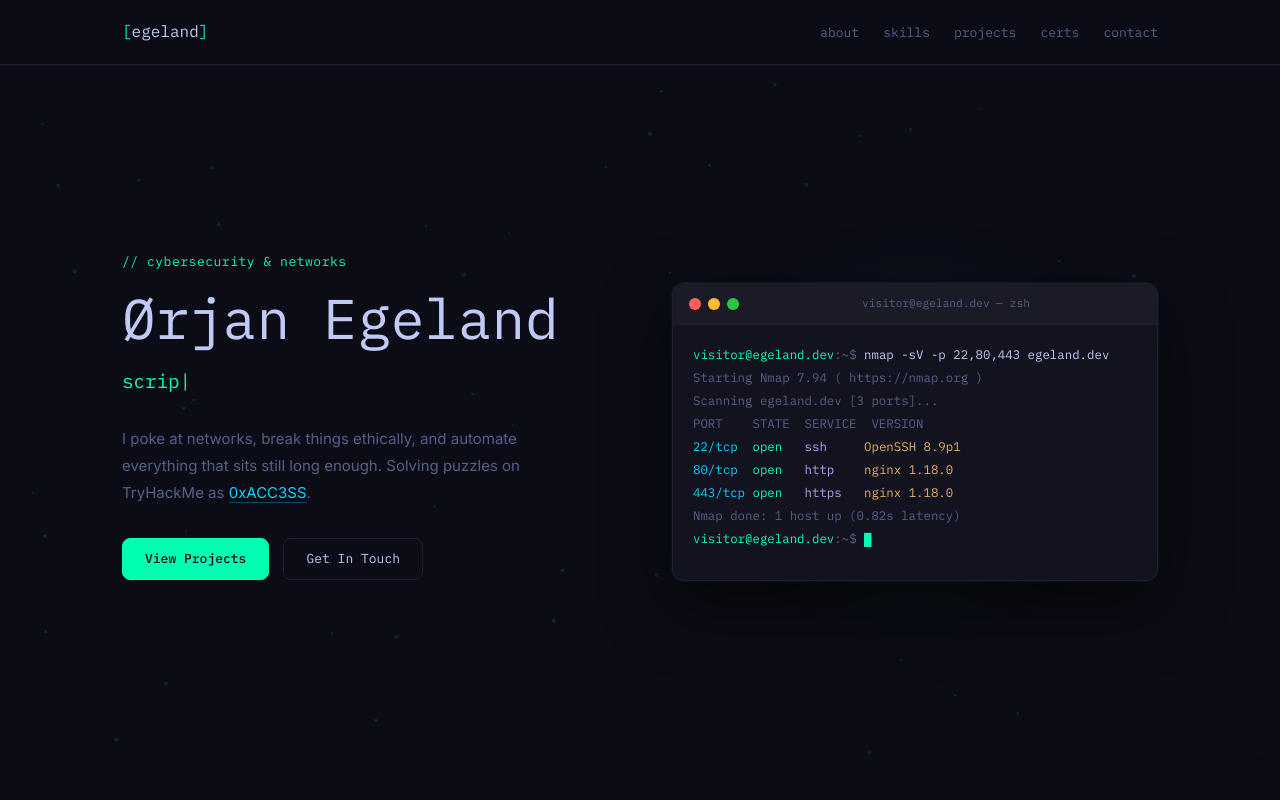
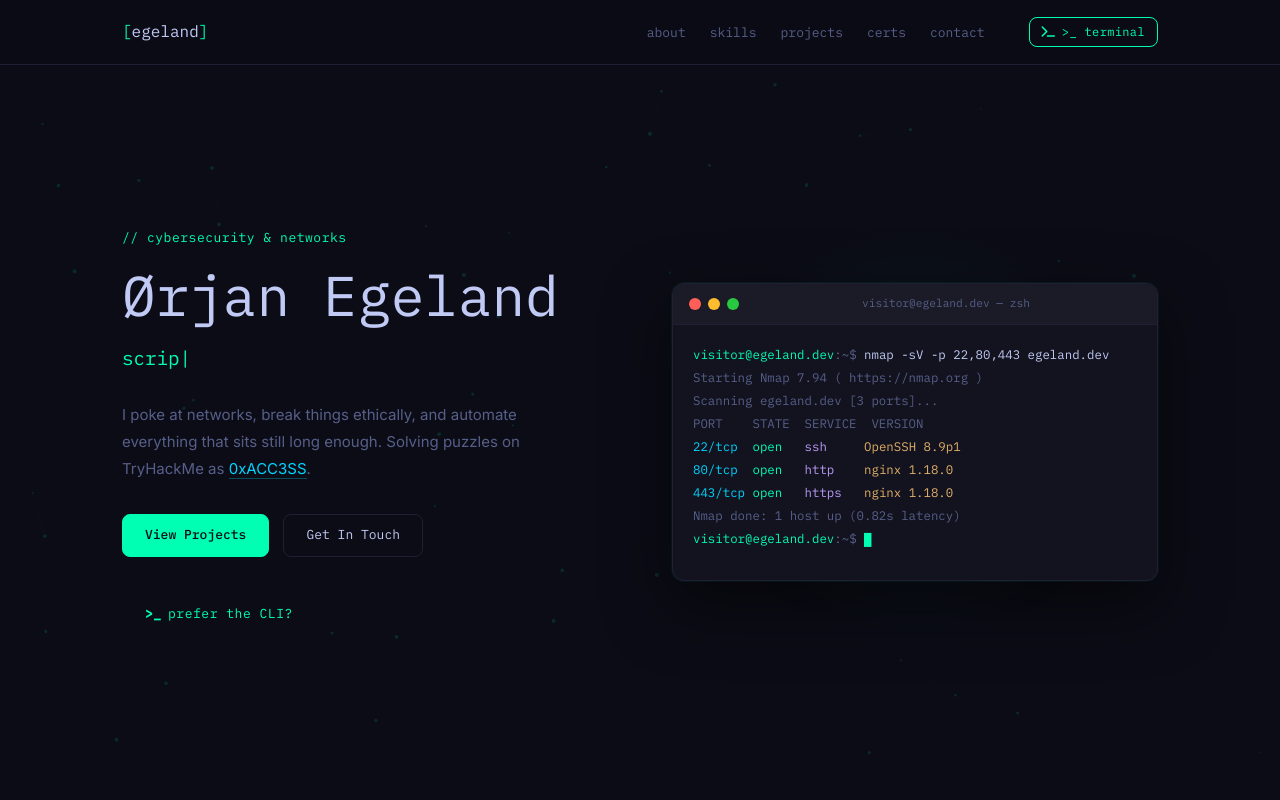
Before and after one commit to egeland00/webside_gui, a website: page index.html in a window 1280 px wide. Shown: the top 800 px of the page. Drawn offline with Linux system fonts and the light colour scheme; animation ran at ten frames a second.

Commit message:
fixing cli

```diff
--- a/assets/style.css
+++ b/assets/style.css
@@ -276,6 +276,71 @@ nav, section, footer { position: relative; z-index: 1; }
   gap: 0.875rem;
   flex-wrap: wrap;
   margin-bottom: 2rem;
+}
+
+.btn-terminal {
+  background: transparent;
+  color: var(--accent);
+  border: 1px solid var(--accent);
+  font-family: var(--mono);
+  font-size: 0.8rem;
+  letter-spacing: 0.04em;
+  position: relative;
+  overflow: hidden;
+  margin-top: 0.25rem;
+}
+.btn-terminal::before {
+  content: '';
+  position: absolute;
+  inset: 0;
+  background: var(--accent);
+  transform: translateX(-101%);
+  transition: transform 0.28s cubic-bezier(0.4, 0, 0.2, 1);
+  z-index: 0;
+}
+.btn-terminal:hover::before { transform: translateX(0); }
+.btn-terminal:hover {
+  color: var(--bg);
+  box-shadow: 0 0 28px rgba(0, 255, 179, 0.35), 0 0 8px rgba(0, 255, 179, 0.2);
+}
+.btn-terminal > * { position: relative; z-index: 1; }
+.btn-term-prompt {
+  font-weight: 700;
+  transition: color 0.28s;
+}
+.btn-terminal:hover .btn-term-prompt { color: var(--bg); }
+
+/* NAV TERMINAL BUTTON */
+.nav-terminal-btn {
+  display: inline-flex;
+  align-items: center;
+  gap: 0.4rem;
+  font-family: var(--mono);
+  font-size: 0.75rem;
+  color: var(--accent);
+  border: 1px solid var(--accent);
+  padding: 0.3rem 0.75rem;
+  border-radius: var(--r);
+  text-decoration: none;
+  margin-left: 1.25rem;
+  letter-spacing: 0.03em;
+  transition: background 0.2s, color 0.2s, box-shadow 0.2s;
+  white-space: nowrap;
+}
+.nav-terminal-btn:hover {
+  background: var(--accent);
+  color: var(--bg);
+  box-shadow: 0 0 18px rgba(0, 255, 179, 0.3);
+}
+
+/* MOBILE NAV TERMINAL LINK */
+.mobile-terminal-link {
+  color: var(--accent) !important;
+  border-top: 1px solid var(--border);
+  margin-top: 0.5rem;
+  padding-top: 0.75rem !important;
+  font-family: var(--mono);
+  font-size: 0.85rem;
 }
 
 /* BUTTONS */
@@ -765,6 +830,7 @@ footer {
   }
   .hero-bio { max-width: 100%; }
   .hero-cta { justify-content: center; }
+  .btn-terminal { align-self: center; }
   .hero-visual { order: -1; }
   .mock-terminal { max-width: 520px; width: 100%; }
   .hero-glow { display: none; }
@@ -777,6 +843,7 @@ footer {
   .project-grid { grid-template-columns: 1fr; }
 
   .nav-links { display: none; }
+  .nav-terminal-btn { display: none; }
   .hamburger { display: flex; }
 }
 
--- a/index.html
+++ b/index.html
@@ -28,6 +28,9 @@
         <li><a href="#certs">certs</a></li>
         <li><a href="#contact">contact</a></li>
       </ul>
+      <a href="https://terminal.egeland.dev" target="_blank" rel="noopener" class="nav-terminal-btn" aria-label="Launch terminal">
+        <i class="fas fa-terminal"></i><span>&gt;_ terminal</span>
+      </a>
       <button class="hamburger" id="hamburger" aria-label="Open navigation" aria-expanded="false">
         <span></span><span></span><span></span>
       </button>
@@ -38,6 +41,9 @@
       <a href="#projects">projects</a>
       <a href="#certs">certs</a>
       <a href="#contact">contact</a>
+      <a href="https://terminal.egeland.dev" target="_blank" rel="noopener" class="mobile-terminal-link">
+        <i class="fas fa-terminal"></i> &gt;_ launch terminal
+      </a>
     </div>
   </nav>
 
@@ -63,6 +69,9 @@
         <a href="#projects" class="btn btn-primary">View Projects</a>
         <a href="#contact" class="btn btn-outline">Get In Touch</a>
       </div>
+      <a href="https://terminal.egeland.dev" target="_blank" rel="noopener" class="btn btn-terminal">
+        <span class="btn-term-prompt">&gt;_</span> prefer the CLI?
+      </a>
     </div>
 
     <div class="hero-visual" aria-hidden="true">
```
